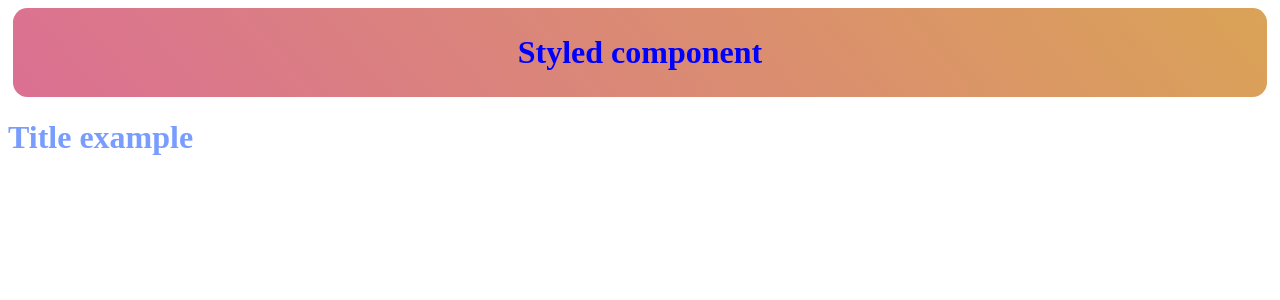
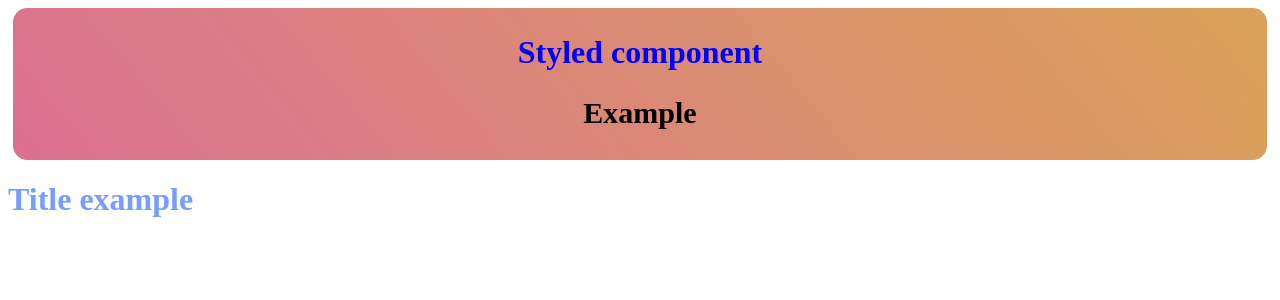
Before and after one commit to RoswellCR/styled-components-css, a React (Create React App) app: page / in a window 1280 px wide. Shown: the top 300 px of the page. Built offline with nearby package versions, Linux system fonts and the light colour scheme.

Commit message:
styling with classes on nested elements

```diff
--- a/src/App.js
+++ b/src/App.js
@@ -22,6 +22,10 @@ ${borderGeneral}
 h1 {
   color: blue;
 }
+.big{
+  color: black;
+  font-size: 30px;
+}
 `
 
 const Subtitle = styled.h1`
@@ -35,7 +39,7 @@ function App() {
           <Header>
 
            <h1>Styled component</h1>
-
+            <h2 className='big'>Example</h2>
           </Header>
           <Subtitle>
             Title example
```
